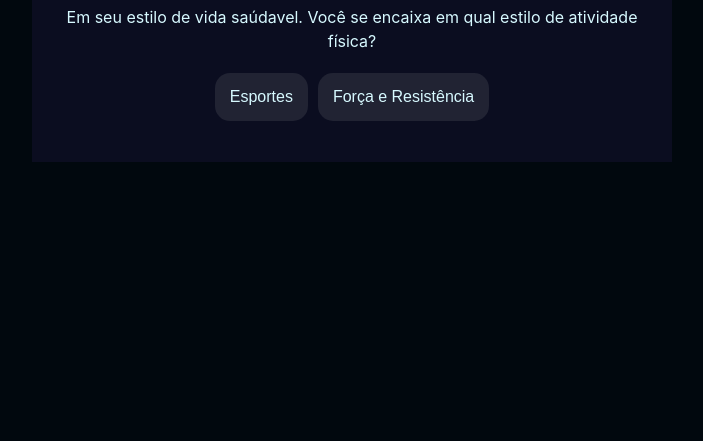
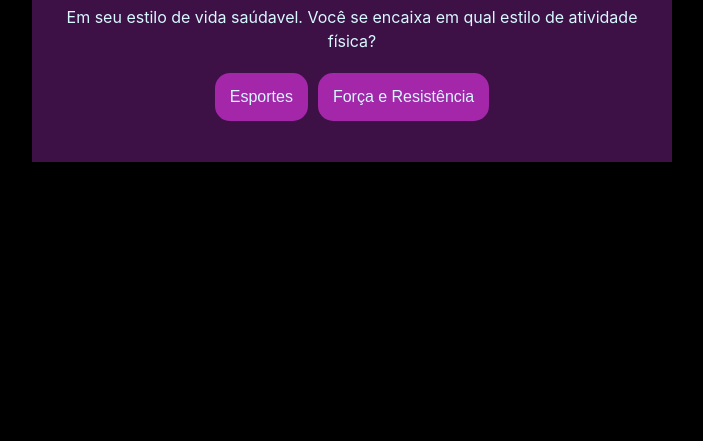
Before and after one commit to braiamatheusst/Fun-es-Bryam, a plain HTML site: page index.html in a window 1280 px wide. Shown: the part 375-816 px from the top of the page, without its empty margins (288-991 px from the left). Drawn offline with Linux system fonts and the light colour scheme.

Commit message:
Add files via upload

```diff
--- a/style.css
+++ b/style.css
@@ -1,8 +1,8 @@
 :root {
-    --cor-fundo: #01080E;
-    --cor-principal: #0B0D20;
-    --cor-secundaria: #212333;
-    --cor-destaque: #2BDEFD;
+    --cor-fundo: #000000;
+    --cor-principal: #3e1146;
+    --cor-secundaria: #a426a9;
+    --cor-destaque: #674db5;
     --cor-texto: #D7F9FF;
 }
 
```
